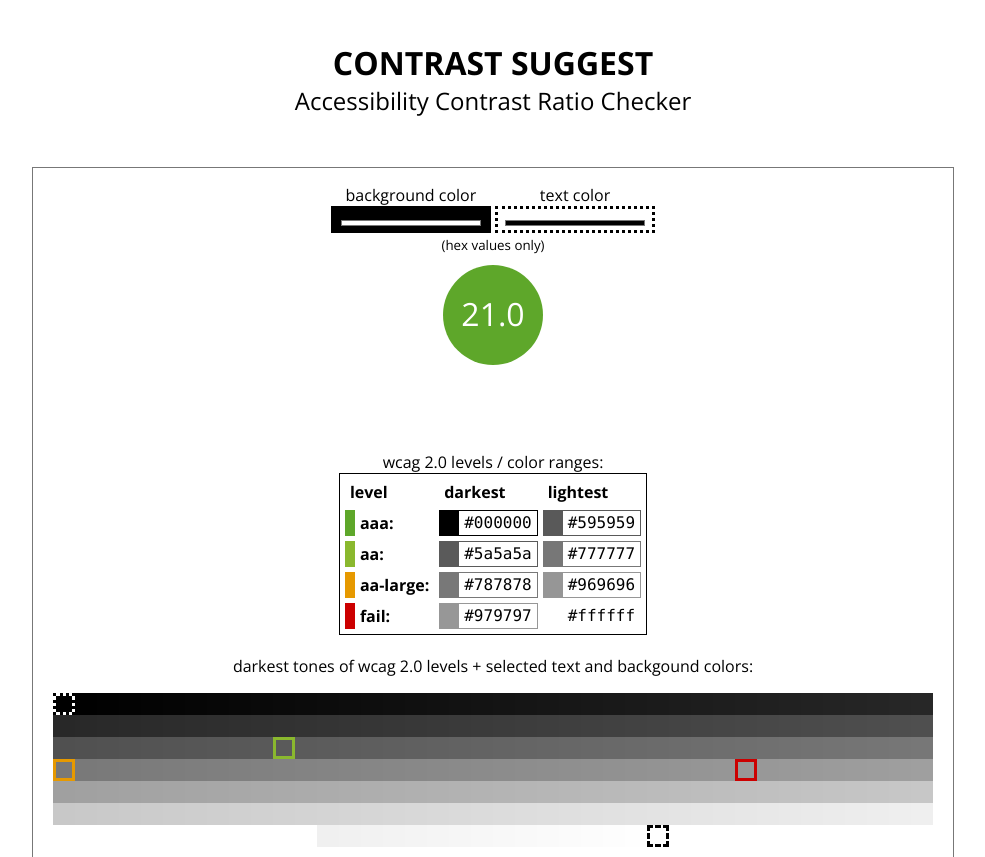
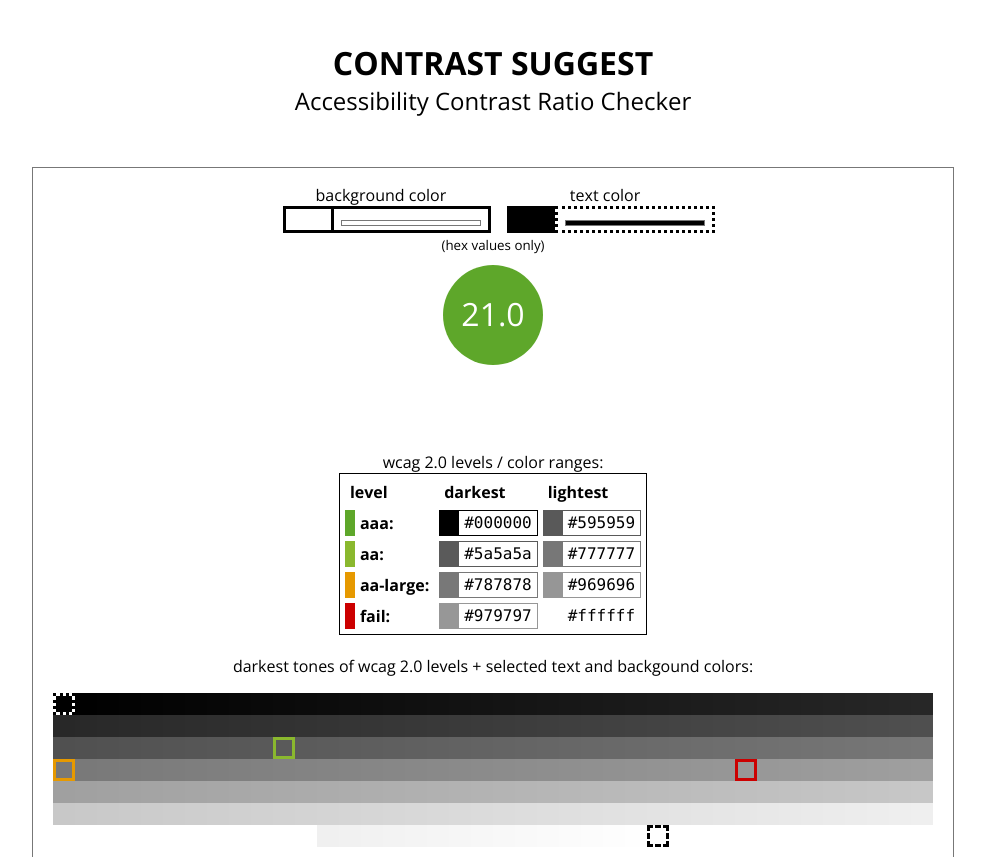
Before and after one commit to laviperchik/contrast-suggest, a plain HTML site: page index.html in a window 1280 px wide. Shown: the top 857 px of the page, without its empty margins (147-1132 px from the left). Drawn offline with nearby package versions, Linux system fonts and the light colour scheme.

Commit message:
update input styles

```diff
--- a/index.html
+++ b/index.html
@@ -22,10 +22,10 @@
 	  <fieldset class="fields">
 
 	    <p><label for="bgcolor">background color</label>
-	      <input type="color" name="" id="bgcolor" value="#ffffff" spellcheck="false" aria-controls="contrast" autocomplete="off" /></p>
+	      <span class="input"><input type="color" name="" id="bgcolor" value="#ffffff" spellcheck="false" aria-controls="contrast" autocomplete="off" /><span></span></span></p>
 	    <p>
 	      <label for="color">text color</label>
-	      <input type="color" name="" id="color" value="#08c" spellcheck="false" aria-controls="contrast" autocomplete="off" />
+	     <span class="input"><input type="color" name="" id="color" value="#08c" spellcheck="false" aria-controls="contrast" autocomplete="off" /><span></span></span>
 	    </p>
 	    <div><small>(hex values only)</small></div>
 	     <span id="contrast" role="region" aria-live="polite"><span class="visuallyhidden">Calculated contrast:</span> <span id="grade"></span></span>
--- a/script.js
+++ b/script.js
@@ -182,12 +182,12 @@ $('input').on('keyup paste focusout', function() {
       'background': bg,
       'color': color
     });
-    $('#bgcolor').css({
-      'background': color,
+    $('#bgcolor+span').css({
+      'background': bg,
       'color': bg
     });
-    $('#color').css({
-      'background': bg,
+    $('#color+span').css({
+      'background': color,
       'color': color
     });
     contrast.addClass(levelpassed).find('#grade').html(check);
@@ -234,12 +234,13 @@ $('input').on('keyup paste focusout', function() {
         'background': bg
       }).parent().slideDown();
     } else {
-      $('#reco').attr('disabled', 'disabled').parent().slideUp();
+      $('#reco').parent().slideUp();
     }
   }
 });
-$('#reco').on('click', function() {
+$('#reco').on('click', function(e) {
+  e.preventDefault();
   var rcolor = $(this).text();
-  $('#color').val(rcolor).trigger('focusout');
+  $('#color').val(rcolor).trigger('paste');
 });
 $('input').trigger('focusout');
--- a/style.css
+++ b/style.css
@@ -38,6 +38,22 @@ input {
   width: 5em;
   background: #fff;
   text-align: center;
+  margin: 0;
+}
+.input {
+  position: relative;
+  padding-left: 60px;
+  display: inline-block;
+}
+input+span {
+  position: absolute;
+  top: 0;
+  bottom: 0;
+  left: 12px;
+  width: 48px;
+  border: 3px solid #000;
+  box-sizing: border-box;
+  border-right: 0;
 }
 
 #color {
@@ -45,7 +61,7 @@ input {
 }
 
 #bgcolor {
-  border-style: dashed;
+  border-style: solid;
 }
 
 fieldset {
```
